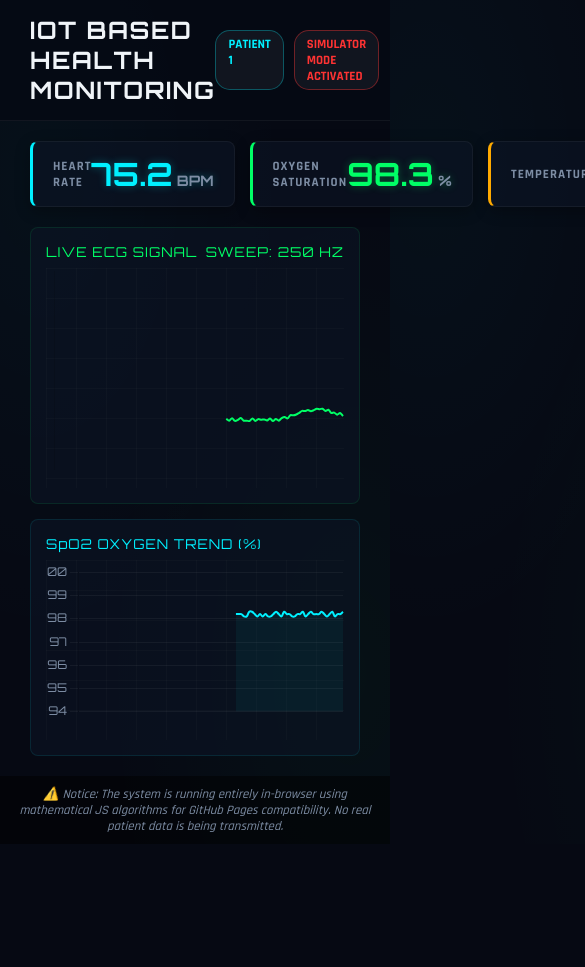
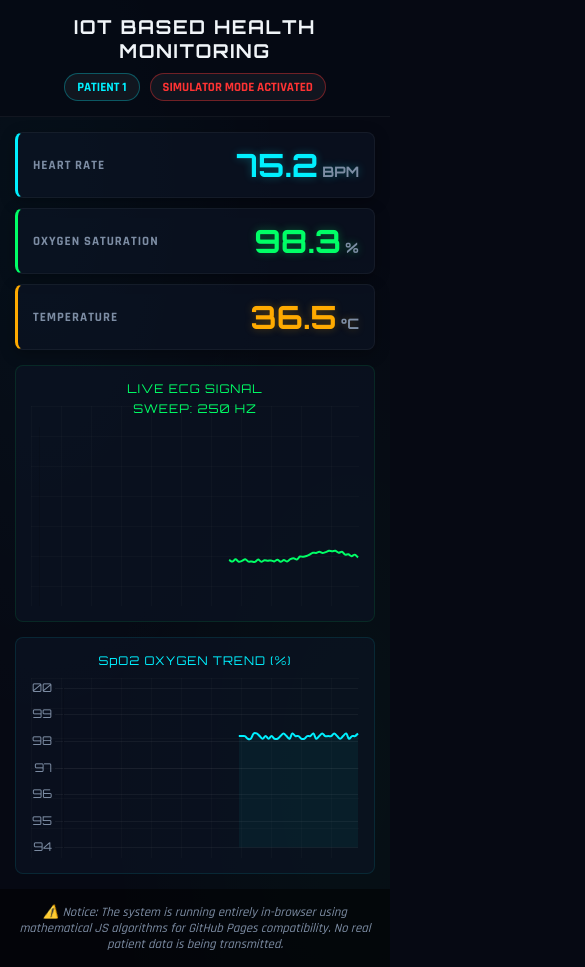
Before and after one commit to officialsukhad/ecg_dash, a plain HTML site: page index.html in a window 390 px wide. Shown: the top 967 px of the page, 585 px wide, since content can reach past the window. Before the commit the page ends 844 px from the top, so only its background shows below. Drawn offline with nearby package versions, Linux system fonts and the light colour scheme.

Commit message:
Refactor styles and update emergency banner text
Adjusted padding and layout for better responsiveness. Updated emergency banner text for clarity.

```diff
--- a/index.html
+++ b/index.html
@@ -41,7 +41,7 @@
             font-family: 'Orbitron', sans-serif;
             font-weight: bold;
             font-size: 1.2rem;
-            padding: 8px;
+            padding: 10px;
             letter-spacing: 2px;
             box-shadow: 0 4px 20px rgba(255, 51, 51, 0.6);
             animation: pulse-red 1.5s infinite alternate;
@@ -60,6 +60,8 @@
             padding: 15px 30px;
             border-bottom: 1px solid rgba(255, 255, 255, 0.05);
             background-color: rgba(6, 9, 19, 0.8);
+            flex-wrap: wrap; /* Allows wrapping on smaller screens */
+            gap: 15px;
         }
 
         h1 {
@@ -67,9 +69,18 @@
             font-size: 1.5rem;
             color: var(--text-main);
             letter-spacing: 1.5px;
+            text-align: center;
+            flex: 1 1 100%; /* Default to full width on mobile */
         }
 
-        .badge-container { display: flex; gap: 10px; }
+        .badge-container {
+            display: flex;
+            gap: 10px;
+            flex-wrap: wrap;
+            justify-content: center;
+            flex: 1 1 100%; /* Default to full width on mobile */
+        }
+
         .badge {
             padding: 5px 12px;
             border-radius: 15px;
@@ -78,6 +89,7 @@
             text-transform: uppercase;
             background-color: rgba(255, 255, 255, 0.05);
             border: 1px solid rgba(255, 255, 255, 0.1);
+            text-align: center;
         }
         .badge-patient { color: var(--neon-cyan); border-color: rgba(0, 240, 255, 0.3); }
         .badge-esp { color: var(--neon-red); border-color: rgba(255, 51, 51, 0.4); }
@@ -100,7 +112,7 @@
             background: var(--card-bg);
             border: 1px solid rgba(255, 255, 255, 0.05);
             border-radius: 8px;
-            padding: 12px 20px;
+            padding: 15px 20px;
             display: flex;
             justify-content: space-between;
             align-items: center;
@@ -128,7 +140,8 @@
             padding: 15px;
             position: relative;
             flex-grow: 1;
-            min-height: 220px;
+            display: flex;
+            flex-direction: column;
         }
 
         .chart-container.spo2-theme { border-color: rgba(0, 240, 255, 0.1); }
@@ -140,6 +153,7 @@
             margin-bottom: 10px;
             display: flex;
             justify-content: space-between;
+            z-index: 10;
         }
 
         .chart-header.ecg { color: var(--neon-green); }
@@ -156,14 +170,55 @@
             z-index: 1;
         }
 
-        canvas { position: relative; z-index: 2; width: 100% !important; height: 100% !important; }
+        .canvas-wrapper {
+            position: relative;
+            flex-grow: 1;
+            min-height: 150px; /* Base height for small screens */
+        }
 
-        footer { text-align: center; padding: 10px; font-size: 0.8rem; color: var(--text-muted); background-color: rgba(0,0,0,0.5); }
+        canvas { position: absolute; top: 0; left: 0; width: 100% !important; height: 100% !important; z-index: 2; }
+
+        footer { text-align: center; padding: 15px; font-size: 0.8rem; color: var(--text-muted); background-color: rgba(0,0,0,0.5); }
+
+        /* ==========================================
+           RESPONSIVE MEDIA QUERIES
+           ========================================== */
+
+        /* TABLET & SMALL DESKTOP (900px and below) */
+        @media (min-width: 769px) {
+            h1 { flex: 0 1 auto; text-align: left; }
+            .badge-container { flex: 0 1 auto; justify-content: flex-end; }
+            .canvas-wrapper { min-height: 200px; }
+        }
+
+        @media (max-width: 900px) and (min-width: 601px) {
+            .vitals-grid {
+                grid-template-columns: repeat(2, 1fr); /* 2 columns on tablet */
+            }
+            .card-temp {
+                grid-column: span 2; /* Make the 3rd card span full width to look neat */
+            }
+        }
+
+        /* MOBILE PHONES (600px and below) */
+        @media (max-width: 600px) {
+            header { padding: 15px; flex-direction: column; gap: 10px; }
+            h1 { font-size: 1.2rem; }
+            main { padding: 15px; gap: 15px; }
+            .vitals-grid {
+                grid-template-columns: 1fr; /* 1 column on phones */
+                gap: 10px;
+            }
+            .card { padding: 12px 15px; }
+            .chart-header { font-size: 0.75rem; flex-direction: column; gap: 5px; text-align: center; }
+            .canvas-wrapper { min-height: 180px; } /* Ensure graphs are tall enough to see waves */
+            #emergency-banner { font-size: 1rem; padding: 10px 5px; }
+        }
     </style>
 </head>
 <body>
 
-    <div id="emergency-banner">CRITICAL ALERT: UNSTABLE HEART RATE DETECTED</div>
+    <div id="emergency-banner">CRITICAL ALERT: UNSTABLE HEART RATE</div>
 
     <header>
         <h1>IOT BASED HEALTH MONITORING</h1>
@@ -196,7 +251,7 @@
                     <span id="stream-status">SWEEP: 250 HZ</span>
                 </div>
                 <div class="oscilloscope-grid"></div>
-                <div style="position: relative; height: 200px;">
+                <div class="canvas-wrapper">
                     <canvas id="ecgChart"></canvas>
                 </div>
             </div>
@@ -206,7 +261,7 @@
                     <span>SpO2 OXYGEN TREND (%)</span>
                 </div>
                 <div class="oscilloscope-grid"></div>
-                <div style="position: relative; height: 160px;">
+                <div class="canvas-wrapper">
                     <canvas id="spo2Chart"></canvas>
                 </div>
             </div>
```
